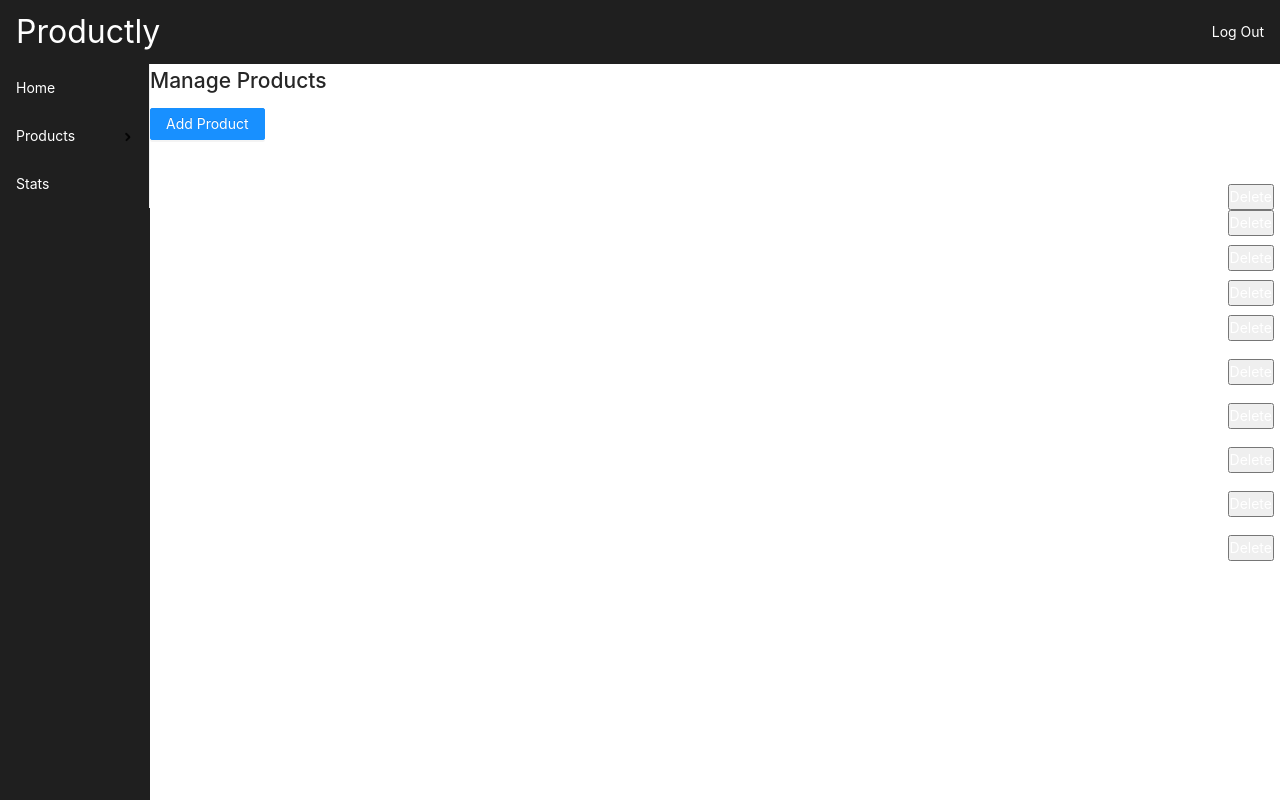
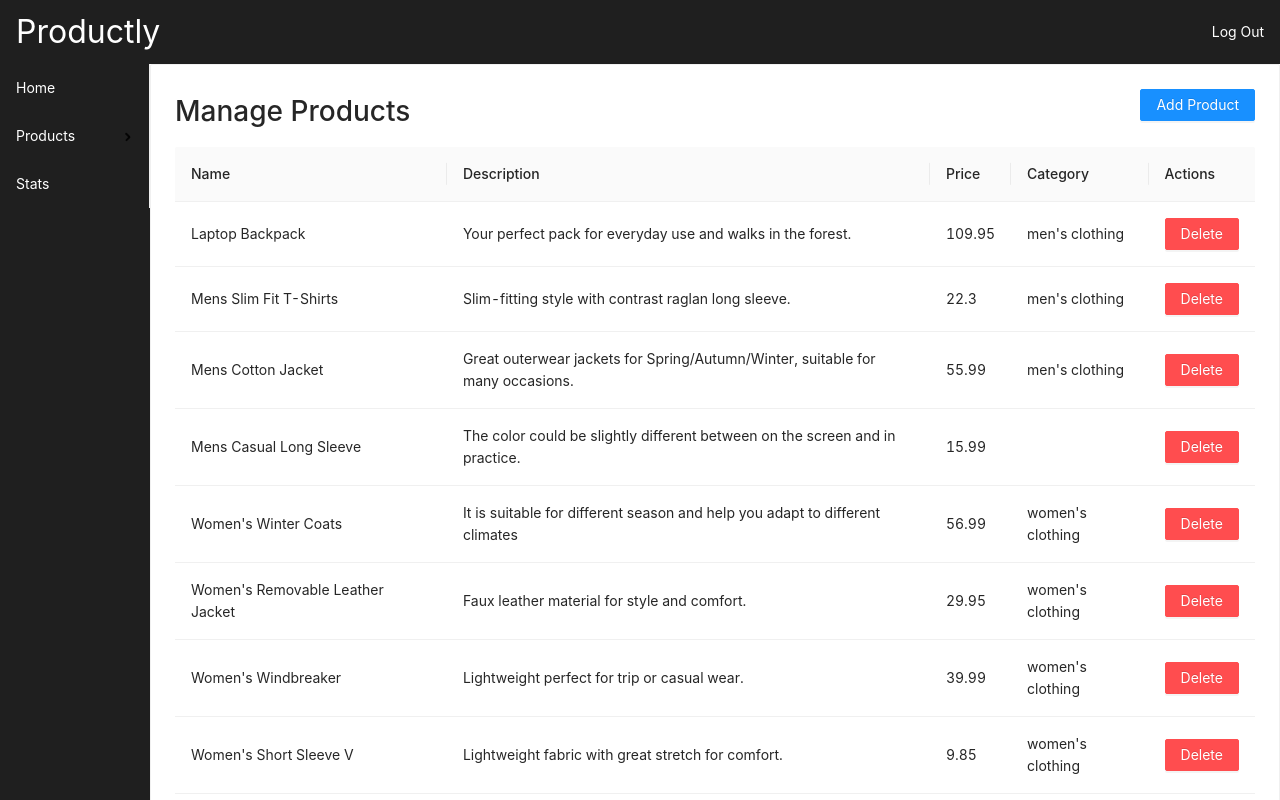
Before and after one commit to markoco14/nextjs-admin, a Next.js app: page /admin/products/manage in a window 1280 px wide. Shown: the top 800 px of the page. Built offline with nearby package versions, Linux system fonts and the light colour scheme; what miragejs would draw is missing.

Commit message:
convert admin section pages to antd components and styles

```diff
--- a/mirage.js
+++ b/mirage.js
@@ -48,6 +48,7 @@ export function makeServer({ environment = "test"} = {}) {
                     "name": "Mens Casual Long Sleeve",
                     "price": 15.99,
                     "description": "The color could be slightly different between on the screen and in practice.",
+                    "category": "men's clothing",
                     "image": "https://fakestoreapi.com/img/71YXzeOuslL._AC_UY879_.jpg",
                     "quantity": 1,
                 }
--- a/pages/admin/products/manage.js
+++ b/pages/admin/products/manage.js
@@ -1,17 +1,62 @@
 import { useState, useEffect } from "react"
 import { createServer } from "miragejs";
-import { Button, Modal, Form, Input, Radio } from "antd";
+import { Button, Modal, Form, Input, Radio, Card, Table } from "antd";
 // import products from "../../../fixtures/products";
 import Layout from "../../../components/adminLayout";
 
 export default function ManageProducts() {
     const [products, setProducts] = useState([]);
     const [isModalVisible, setIsModalVisible] = useState(false);
-    const [newProductName, setNewProductName] = useState('');
-    const [newProductPrice, setNewProductPrice] = useState('');
-    const [newProductDescription, setNewProductDescription] = useState('');
-    const [newProductCategory, setNewProductCategory] = useState('');
-    const [newProductQuantity, setNewProductQuantity] = useState('');
+    const [newProductName, setNewProductName] = useState(undefined);
+    const [newProductPrice, setNewProductPrice] = useState(undefined);
+    const [newProductDescription, setNewProductDescription] = useState(undefined);
+    const [newProductCategory, setNewProductCategory] = useState(undefined);
+    const [newProductQuantity, setNewProductQuantity] = useState(undefined);
+
+    const columns = [
+        {
+            title: 'Name',
+            dataIndex: 'name',
+            key: 'name',
+        },
+        {
+            title: 'Description',
+            dataIndex: 'description',
+            key: 'description',
+            responsive: ['lg'],
+        },
+        {
+            title: 'Price',
+            dataIndex: 'price',
+            key: 'price',
+            responsive: ['sm'],
+        },
+        {
+            title: 'Category',
+            dataIndex: 'category',
+            key: 'category',
+            responsive: ['md']
+        },
+        {
+            title: 'Quantity',
+            dataIndex: 'quantity',
+            key: 'quantity',
+            responsive: ['xxs'],
+        },
+        {
+            title: 'Actions',
+            dataIndex: 'id',
+            key: 'actions',
+            render: (_, product) => (
+                <Button
+                    onClick={() => {deleteProduct(product.id)}}
+                    type='danger'
+                >
+                    Delete
+                </Button>
+            ),
+        },
+    ];
 
     function openAddModal() {
         setIsModalVisible(true);
@@ -32,7 +77,6 @@ export default function ManageProducts() {
 
     function onSetProductDescription(e) {
         setNewProductDescription(e.target.value);
-
     }
 
     function onSetProductCategory(e) {
@@ -41,12 +85,9 @@ export default function ManageProducts() {
 
     function onSetProductQuantity(e) {
         setNewProductQuantity(e.target.value);
-
     }
 
     function createProduct(e) {
-
-
         fetch('/api/products', {
             method: "POST",
             body: JSON.stringify({
@@ -64,11 +105,11 @@ export default function ManageProducts() {
 
         console.log('Function finished, check network response')
         setIsModalVisible(false);
-        // setNewProductName('');
-        // setNewProductPrice('');
-        // setNewProductDescription('');
-        // setNewProductCategory('');
-        // setNewProductQuantity('');
+        setNewProductName(undefined);
+        setNewProductPrice(undefined);
+        setNewProductDescription(undefined);
+        setNewProductCategory(undefined);
+        setNewProductQuantity(undefined);
     }
 
     function deleteProduct(id) {
@@ -90,45 +131,19 @@ export default function ManageProducts() {
 
     return (
         <Layout>
-            <section className="section bg-white">
-                <div className="container">
-                    <div className="flex-between">
-                        <h1>Manage Products</h1>
-                        <Button type="primary" onClick={openAddModal}>Add Product</Button>
-                        {/* <button onClick={openAddModal}>Add Product</button> */}
-                    </div>
-                    <table>
-                        <thead>
-                            <tr>
-                                <th>Product Name</th>
-                                <th>Product Description</th>
-                                <th>Product Price</th>
-                                <th>Product Category</th>
-                                <th>Product Quantity</th>
-                                <th>Actions</th>
-                            </tr>
-                        </thead>
-                        <tbody>
-                        {products?.map((product) => (
-                            <tr key={product.id}>
-                                <td>{product.name}</td>
-                                <td>{product.description}</td>
-                                <td>{product.price}</td>
-                                <td>{product.category}</td>
-                                <td>{product.quantity}</td>
-                                <td>
-                                    <button
-                                        onClick={() => {deleteProduct(product.id)}}
-                                    >
-                                        Delete
-                                    </button>
-                                </td>
-                            </tr>
-                        ))}
-                        </tbody>
-                    </table>
+            <Card>
+                <div style={{ display: 'flex', justifyContent: 'space-between'}}>
+                    <h1>Manage Products</h1>
+                    <Button type="primary" onClick={openAddModal}>Add Product</Button>
+                    {/* <button onClick={openAddModal}>Add Product</button> */}
                 </div>
-            </section>
+                <Table
+                    columns={columns}
+                    dataSource={products}
+                    className="hide-700"
+                    // pagination={false}
+                ></Table>
+            </Card>
             <Modal
                 title="Add New Product"
                 visible={isModalVisible}
--- a/styles/globals.css
+++ b/styles/globals.css
@@ -45,6 +45,10 @@ a {
   display: none;
 }
 
+.show-700 {
+  display: none;
+}
+
 @media screen and (max-width: 800px) {
   .hide-800 {
     display: none;
@@ -63,10 +67,6 @@ a {
 
 /* .bg-white {
   background-color: white;
-}
-
-.grid {
-  display: grid;
 }
 
 .flex {
@@ -161,11 +161,19 @@ a {
 
 /* Product Page */
 
+.grid {
+  display: grid;
+}
+
 .product-grid {
+  position: relative;
   grid-template-columns: repeat(auto-fit, minmax(min(200px, 100%), 1fr));
   gap: 1rem 2rem;
 }
 
 .product-card-image {
   max-width: 100%;
+  object-fit: cover;
+  max-height:200px;
+  margin: auto;
 }
```
Also changed, not shown: pages/admin/index.js (+8 -5 lines), pages/admin/products/index.js (+8 -8 lines), pages/admin/stats/index.js (+5 -5 lines).
